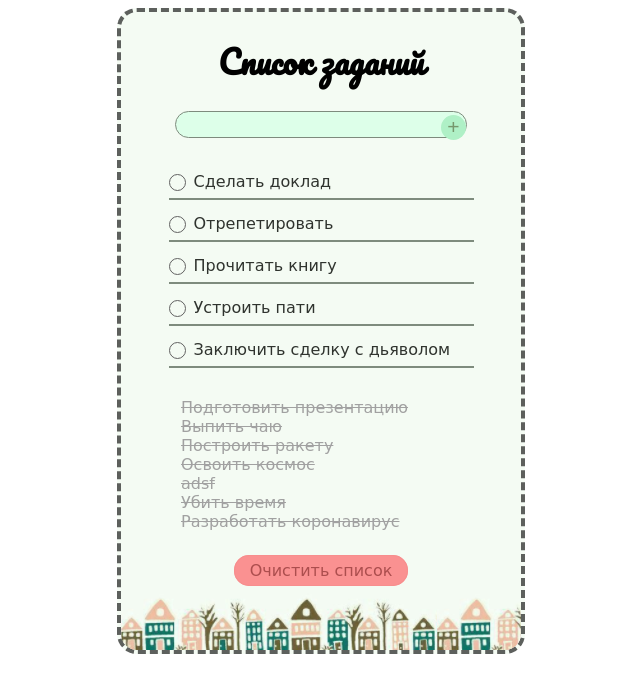
After one commit to NikitaPO/flask_pymongo_todo, a Flask app: template templates/layout.html in a window 1280 px wide. The commit adds this page. Shown: the top 693 px of the page, without its empty margins (319-959 px from the left). Run offline with Flask 2, Linux system fonts and the light colour scheme; the template is opened without the code that fills it, so the values that code supplies are empty.

Commit message:
checkbox animation

```diff
--- a/main.py
+++ b/main.py
@@ -17,11 +17,17 @@ initial_tasks = [
     {"message": "Подготовить презентацию", "completed": True},
     {"message": "Сделать доклад", "completed": False},
     {"message": "Отрепетировать", "completed": False},
-    {"message": "Выпить чаю", "completed": False}
+    {"message": "Выпить чаю", "completed": False},
+    {"message": "Прочитать книгу", "completed": False},
+    {"message": "Разработать коронавирус", "completed": True},
+    {"message": "Построить ракету", "completed": True},
+    {"message": "Заключить сделку с дьяволом", "completed": False},
+    {"message": "Освоить космос", "completed": True},
+    {"message": "Убить время", "completed": True},
 ]
 
 # раскомментировать чтоб добавить заданий
-# tasks.insert_many(initial_tasks)
+tasks.insert_many(initial_tasks)
 
 unfinished_tasks = []
 finished_tasks = []
--- a/static/css/style.css
+++ b/static/css/style.css
@@ -84,9 +84,68 @@ ul {
   margin-top: 10px;
 }
 
-.unfinished_task:hover {
+.unfinished_task.hover {
   border-bottom: 2px solid #0c0e0c;
   transition: 1s;
+}
+
+/* checkmark animation */
+
+.checkmark_container {
+  position: absolute;
+  top: -5px;
+  left: -3px;
+  width: 30px;
+  height: 75px;
+  z-index: 10;
+}
+
+.checkmark path {
+  stroke-dasharray: 99.47578430175781;
+  stroke-dashoffset: -99.47578430175781;
+  fill: transparent;
+}
+
+.checkmark.animate path {
+  animation: 0.7s ease forwards draw;
+  opacity: 1;
+}
+
+@keyframes draw {
+  0% {
+    opacity: 1;
+    stroke-dashoffset: -99.47578430175781;
+    fill: transparent;
+  }
+
+  35% {
+    stroke-dashoffset: 0;
+    fill: transparent;
+  }
+
+  60% {
+    fill: #3da35a;
+    opacity: 1;
+  }
+
+  100% {
+    fill: #3da35a;
+    stroke-dashoffset: 0;
+    opacity: 1;
+  }
+}
+
+/* ------------ */
+
+.unfinished_tasks a {
+  color: #2f332e;
+  text-decoration: none;
+}
+
+.unfinished_tasks a:hover {
+  color: #0f160e;
+  padding-left: 5px;
+  transition: 0.3s;
 }
 
 .checkbox {
@@ -99,22 +158,11 @@ ul {
   left: 0px;
 }
 
-.unfinished_task:hover .checkbox {
+.unfinished_task.hover .checkbox {
   border-radius: 50%;
   border: 2px solid #2e2d2d;
   height: 15px;
   width: 15px;
-  transition: 0.3s;
-}
-
-.unfinished_task a {
-  color: #2f332e;
-  text-decoration: none;
-}
-
-.unfinished_task a:hover {
-  color: #0f160e;
-  padding-left: 5px;
   transition: 0.3s;
 }
 
@@ -132,7 +180,7 @@ ul {
   text-decoration: none;
   border: 1px solid rgb(247, 142, 142);
   border-radius: 15px;
-  padding: 5px 10px;
+  padding: 5px 15px;
   color: rgb(172, 78, 78);
   background-color: rgb(250, 145, 145);
 }
@@ -142,6 +190,7 @@ ul {
 }
 
 .delete_btn:hover {
+  padding: 5px 15px;
   background-color: rgb(252, 196, 196);
   transition: 0.3s;
 }
--- /dev/null
+++ b/static/js/index.js
@@ -0,0 +1,28 @@
+const unfinished_task_links = document.querySelectorAll(".unfinished_task a");
+const className = "animate";
+
+unfinished_task_links.forEach((task) => {
+  task.addEventListener("mouseover", (e) => {
+    const parent = e.target.parentNode;
+    parent.classList.add("hover");
+  });
+  task.addEventListener("mouseout", (e) => {
+    const parent = e.target.parentNode;
+    parent.classList.remove("hover");
+  });
+});
+
+unfinished_task_links.forEach(function (task) {
+  task.addEventListener("click", (e) => {
+    e.preventDefault();
+    checkmark = e.target.parentNode.querySelector(".checkmark");
+    if (!checkmark.classList.contains(className)) {
+      checkmark.classList.add(className);
+
+      setTimeout(() => {
+        checkmark.classList.remove(className);
+        document.location.href = e.target.href;
+      }, 900);
+    }
+  });
+});
--- /dev/null
+++ b/templates/layout.html
@@ -0,0 +1,189 @@
+<!DOCTYPE html>
+<html lang="en">
+  <head>
+    <meta charset="UTF-8" />
+    <meta name="viewport" content="width=device-width, initial-scale=1.0" />
+    <link
+      href="https://fonts.googleapis.com/css2?family=Pacifico&display=swap"
+      rel="stylesheet"
+    />
+    <link text="text/css" href="/static/css/style.css" rel="stylesheet" />
+    <title>TODO list</title>
+  </head>
+  <body>
+    <div class="container_box">
+      <div class="container">
+        <h1>Список заданий</h1>
+        <form class="form" action="/add" method="POST">
+          <div class="form_box">
+            <input
+              class="task_input"
+              type="text"
+              name="message"
+              value=""
+              required
+            /><button class="add_btn" type="submit">+</button>
+          </div>
+        </form>
+
+        <ul class="unfinished_tasks">
+          <li>
+            <div class="unfinished_task">
+              <div class="checkmark_container">
+                <svg
+                  class="checkmark"
+                  viewbox="0 0 48 48"
+                  xmlns="http://www.w3.org/2000/svg"
+                >
+                  <path
+                    d="M 18 32.34 l -8.34 -8.34 -2.83 2.83 11.17 11.17 24 -24 -2.83 -2.83 z"
+                    stroke="#3da35a"
+                    fill="transparent"
+                  />
+                </svg>
+              </div>
+              <span class="checkbox"></span>
+              <a
+                class="unfinished_task_link"
+                href="/complete/5fa42c16fef74083f38932b1"
+                >Сделать доклад</a
+              >
+            </div>
+          </li>
+
+          <li>
+            <div class="unfinished_task">
+              <div class="checkmark_container">
+                <svg
+                  class="checkmark"
+                  viewbox="0 0 48 48"
+                  xmlns="http://www.w3.org/2000/svg"
+                >
+                  <path
+                    d="M 18 32.34 l -8.34 -8.34 -2.83 2.83 11.17 11.17 24 -24 -2.83 -2.83 z"
+                    stroke="#3da35a"
+                    fill="transparent"
+                  />
+                </svg>
+              </div>
+              <span class="checkbox"></span>
+              <a
+                class="unfinished_task_link"
+                href="/complete/5fa42c16fef74083f38932b2"
+                >Отрепетировать</a
+              >
+            </div>
+          </li>
+
+          <li>
+            <div class="unfinished_task">
+              <div class="checkmark_container">
+                <svg
+                  class="checkmark"
+                  viewbox="0 0 48 48"
+                  xmlns="http://www.w3.org/2000/svg"
+                >
+                  <path
+                    d="M 18 32.34 l -8.34 -8.34 -2.83 2.83 11.17 11.17 24 -24 -2.83 -2.83 z"
+                    stroke="#3da35a"
+                    fill="transparent"
+                  />
+                </svg>
+              </div>
+              <span class="checkbox"></span>
+              <a
+                class="unfinished_task_link"
+                href="/complete/5fa42c2ffef74083f38932b4"
+                >Прочитать книгу</a
+              >
+            </div>
+          </li>
+
+          <li>
+            <div class="unfinished_task">
+              <div class="checkmark_container">
+                <svg
+                  class="checkmark"
+                  viewbox="0 0 48 48"
+                  xmlns="http://www.w3.org/2000/svg"
+                >
+                  <path
+                    d="M 18 32.34 l -8.34 -8.34 -2.83 2.83 11.17 11.17 24 -24 -2.83 -2.83 z"
+                    stroke="#3da35a"
+                    fill="transparent"
+                  />
+                </svg>
+              </div>
+              <span class="checkbox"></span>
+              <a
+                class="unfinished_task_link"
+                href="/complete/5fa43a16aa0342fcc2bd3006"
+                >Устроить пати</a
+              >
+            </div>
+          </li>
+
+          <li>
+            <div class="unfinished_task">
+              <div class="checkmark_container">
+                <svg
+                  class="checkmark"
+                  viewbox="0 0 48 48"
+                  xmlns="http://www.w3.org/2000/svg"
+                >
+                  <path
+                    d="M 18 32.34 l -8.34 -8.34 -2.83 2.83 11.17 11.17 24 -24 -2.83 -2.83 z"
+                    stroke="#3da35a"
+                    fill="transparent"
+                  />
+                </svg>
+              </div>
+              <span class="checkbox"></span>
+              <a
+                class="unfinished_task_link"
+                href="/complete/5fa49b2b6532b00de633ef2a"
+                >Заключить сделку с дьяволом</a
+              >
+            </div>
+          </li>
+        </ul>
+
+        <ul class="finished_tasks">
+          <li>
+            <span class="finished_task">Подготовить презентацию</span>
+          </li>
+
+          <li>
+            <span class="finished_task">Выпить чаю</span>
+          </li>
+
+          <li>
+            <span class="finished_task">Построить ракету</span>
+          </li>
+
+          <li>
+            <span class="finished_task">Освоить космос</span>
+          </li>
+
+          <li>
+            <span class="finished_task">adsf</span>
+          </li>
+
+          <li>
+            <span class="finished_task">Убить время</span>
+          </li>
+
+          <li>
+            <span class="finished_task">Разработать коронавирус</span>
+          </li>
+        </ul>
+
+        <div class="delete_btn__box">
+          <a href="/delete" class="delete_btn">Очистить список</a>
+        </div>
+      </div>
+      <footer></footer>
+      <script src="../scripts/index.js" defer></script>
+    </div>
+  </body>
+</html>
```
Also changed, not shown: templates/index.html (+21 -2 lines).
